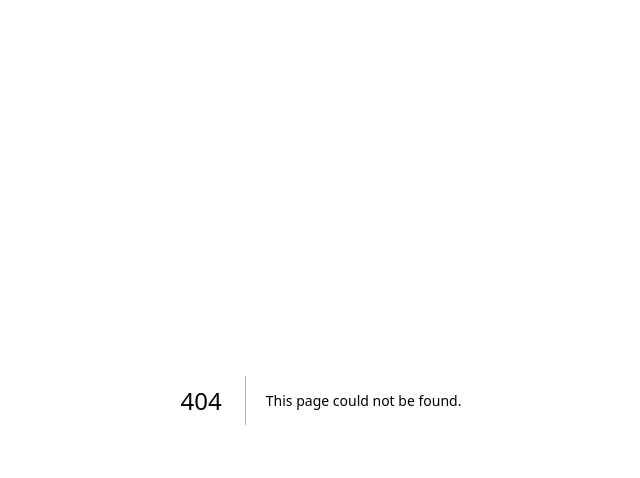
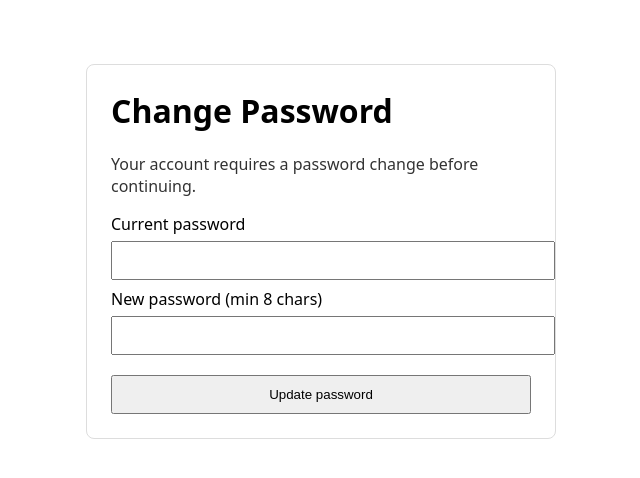
Before and after one commit to RepNexa/Project-RepNexa, a Next.js app in the folder frontend/: page /change-password in a window 1280 px wide. Before the commit this address had no page. Shown: the top 478 px of the page, without its empty margins (319-959 px from the left). Built offline with nearby package versions, Linux system fonts and the light colour scheme.

Commit message:
feat(auth): add change password page

```diff
--- /dev/null
+++ b/frontend/app/change-password/page.tsx
@@ -0,0 +1,89 @@
+"use client";
+
+import { useState } from "react";
+import { useRouter } from "next/navigation";
+import type { ApiError } from "@/src/lib/api/types";
+import { changePassword, me as fetchMe } from "@/src/features/auth/api";
+import { routeForRole } from "@/src/features/auth/roleRoutes";
+
+export default function ChangePasswordPage() {
+  const router = useRouter();
+  const [currentPassword, setCurrentPassword] = useState("");
+  const [newPassword, setNewPassword] = useState("");
+  const [error, setError] = useState<ApiError | null>(null);
+  const [busy, setBusy] = useState(false);
+
+  async function onSubmit(e: React.FormEvent) {
+    e.preventDefault();
+    setBusy(true);
+    setError(null);
+    try {
+      await changePassword(currentPassword, newPassword);
+
+      // Re-check /me (session principal may still reflect mustChangePassword=true in-memory in this MVP)
+      const me = await fetchMe();
+      router.replace(routeForRole(me.role));
+    } catch (err) {
+      setError(err as ApiError);
+    } finally {
+      setBusy(false);
+    }
+  }
+
+  return (
+    <div
+      style={{
+        maxWidth: 420,
+        margin: "64px auto",
+        padding: 24,
+        border: "1px solid #ddd",
+        borderRadius: 8,
+      }}
+    >
+      <h1 style={{ marginTop: 0 }}>Change Password</h1>
+      <p style={{ opacity: 0.8 }}>
+        Your account requires a password change before continuing.
+      </p>
+
+      <form onSubmit={onSubmit}>
+        <label style={{ display: "block", marginBottom: 8 }}>
+          Current password
+          <input
+            value={currentPassword}
+            type="password"
+            onChange={(e) => setCurrentPassword(e.target.value)}
+            style={{ width: "100%", padding: 10, marginTop: 6 }}
+            autoComplete="current-password"
+          />
+        </label>
+
+        <label style={{ display: "block", marginBottom: 8 }}>
+          New password (min 8 chars)
+          <input
+            value={newPassword}
+            type="password"
+            onChange={(e) => setNewPassword(e.target.value)}
+            style={{ width: "100%", padding: 10, marginTop: 6 }}
+            autoComplete="new-password"
+          />
+        </label>
+
+        <button
+          disabled={busy}
+          style={{ width: "100%", padding: 10, marginTop: 12 }}
+        >
+          {busy ? "Updating…" : "Update password"}
+        </button>
+      </form>
+
+      {error && (
+        <div style={{ marginTop: 16, color: "crimson" }}>
+          <div>
+            <strong>{error.code}</strong>
+          </div>
+          <div>{error.message}</div>
+        </div>
+      )}
+    </div>
+  );
+}
```
